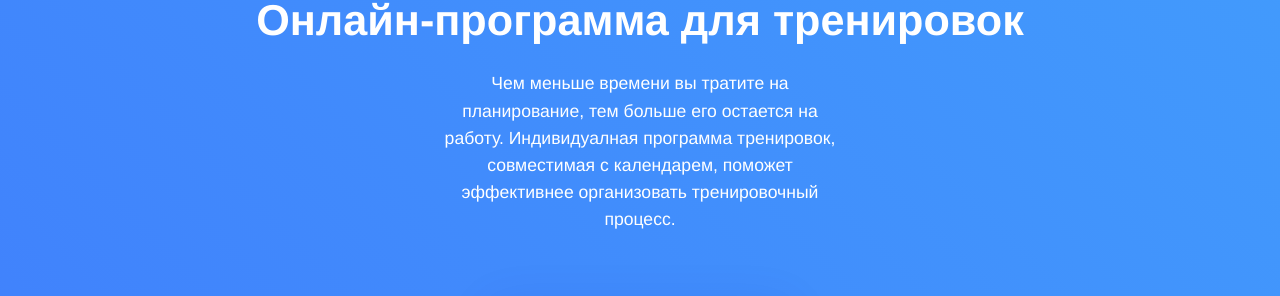
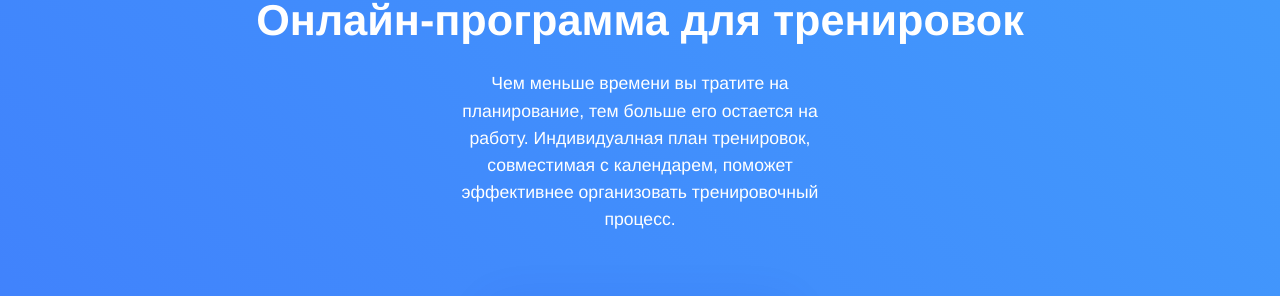
Before and after one commit to RakhimyanTim/adroholic.github.io, a Jekyll site: the page built from pages/index.html, in a window 1280 px wide and 900 px high. Shown: the part 153-449 px from the top of the window. Built offline with Jekyll 4.4.1, drawn with Linux system fonts in a browser that asks for light colours; some web fonts are replaced.

Commit message:
Update main-landing.html

```diff
--- a/_layouts/main-landing.html
+++ b/_layouts/main-landing.html
@@ -4,7 +4,7 @@ layout: default
 
 <header class="{{ page.header_class }}">
 	{% include navigation/top.html %}
-	{% include components/hero/main.html image="" heading="Онлайн-программа для тренировок" subtitle="Чем меньше времени вы тратите на планирование, тем больше его остается на работу. Индивидуалная программа тренировок, совместимая с календарем, поможет эффективнее организовать тренировочный процесс." button="Попробовать бесплатно" video="zQK9oaZeGzg" %}
+	{% include components/hero/main.html image="" heading="Онлайн-программа для тренировок" subtitle="Чем меньше времени вы тратите на планирование, тем больше его остается на работу. Индивидуалная план тренировок, совместимая с календарем, поможет эффективнее организовать тренировочный процесс." button="Попробовать бесплатно" video="zQK9oaZeGzg" %}
 </header>
 
 {{ content }}
```
